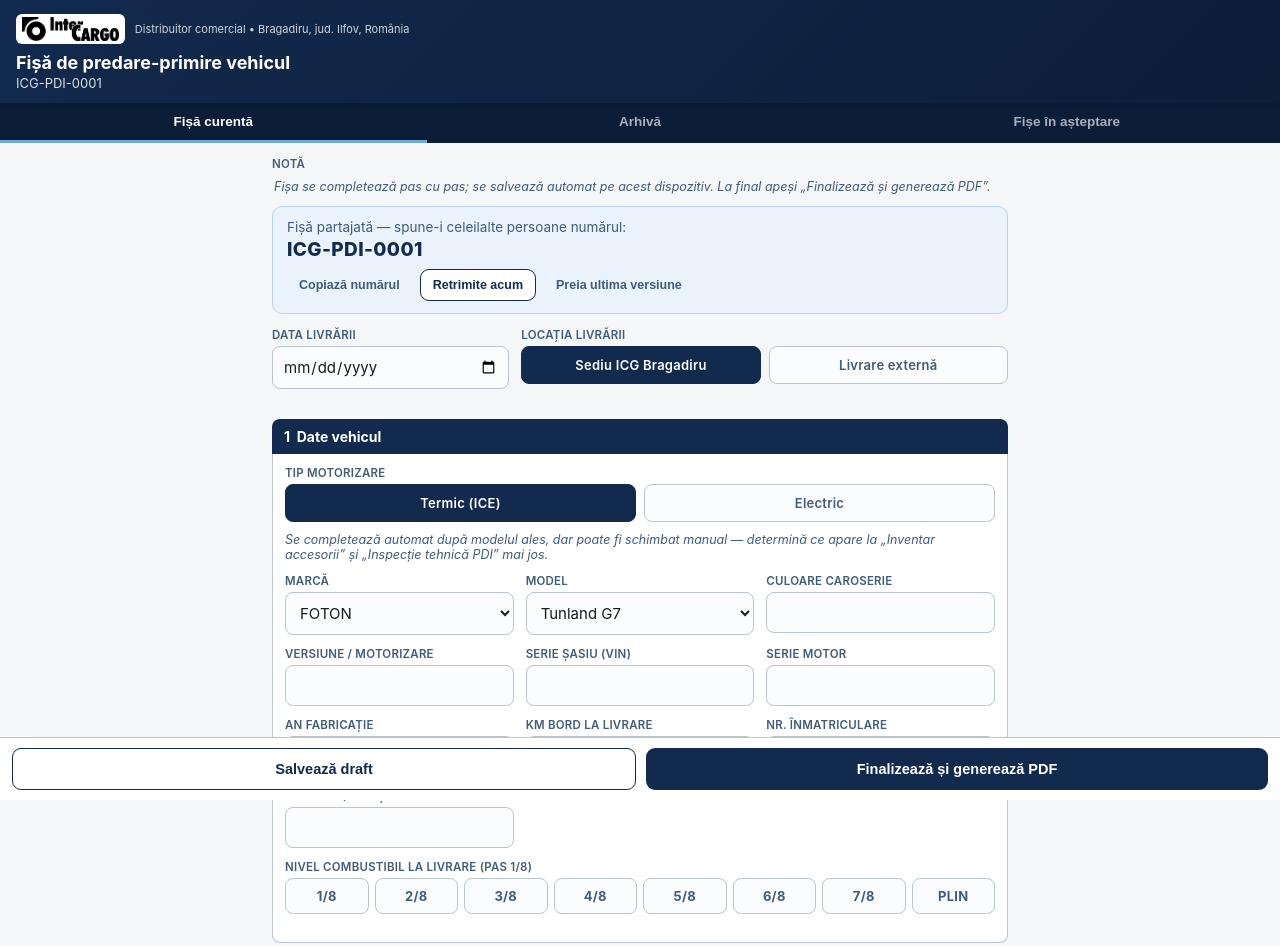
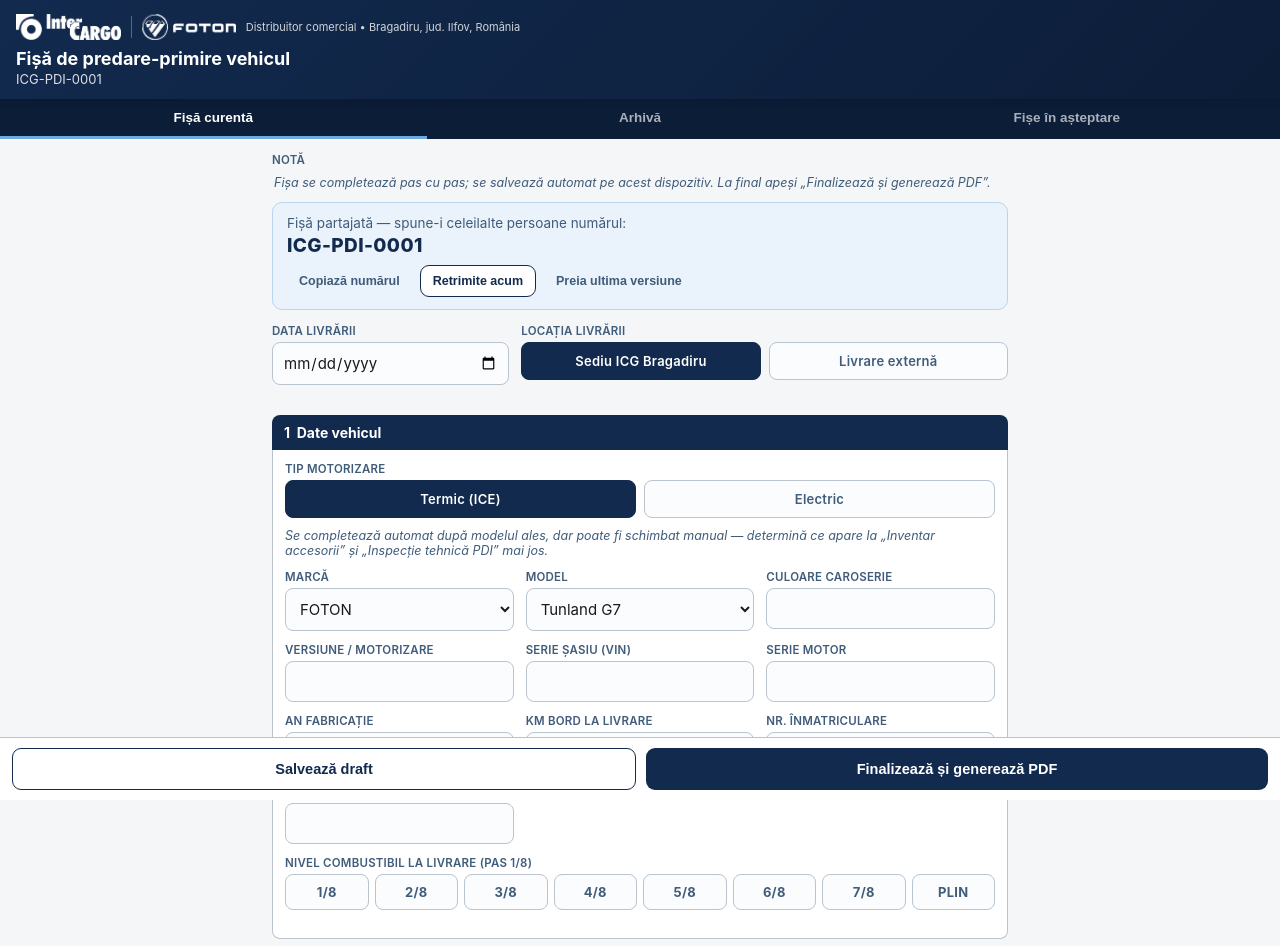
Before and after one commit to florinx1/fisa-pdi-tunland, a plain HTML site: page index.html in a window 1280 px wide. Shown: the top 946 px of the page. Drawn offline with nearby package versions, Linux system fonts and the light colour scheme.

Commit message:
Add files via upload

```diff
--- a/app.js
+++ b/app.js
@@ -151,7 +151,9 @@
   document.getElementById("app").innerHTML = `
     <header class="app-header">
       <div class="brand">
-        <img src="${CONFIG.LOGO_URL}" onerror="this.style.display='none'" alt="logo">
+        <img src="logo-full-white.png" onerror="this.style.display='none'" alt="Inter Cargo Grup" class="brand-logo brand-logo-icg">
+        <div class="brand-divider"></div>
+        <img src="foton-logo-full-white.png" onerror="this.style.display='none'" alt="FOTON" class="brand-logo brand-logo-foton">
         <div class="brand-text">
           <div class="sub">${CONFIG.COMPANY_SUB}</div>
         </div>
--- a/style.css
+++ b/style.css
@@ -40,13 +40,15 @@
   align-items: center;
   gap: 10px;
 }
-.app-header .brand img {
-  height: 30px;
+.app-header .brand img.brand-logo {
+  height: 26px;
   width: auto;
   object-fit: contain;
-  border-radius: 6px;
-  background: white;
-  padding: 3px 6px;
+}
+.brand-divider {
+  width: 1px;
+  height: 22px;
+  background: rgba(255,255,255,0.3);
 }
 .app-header .brand-text .name {
   font-weight: 700;
```
Also changed, not shown: foton-logo-full-white.png (added).
